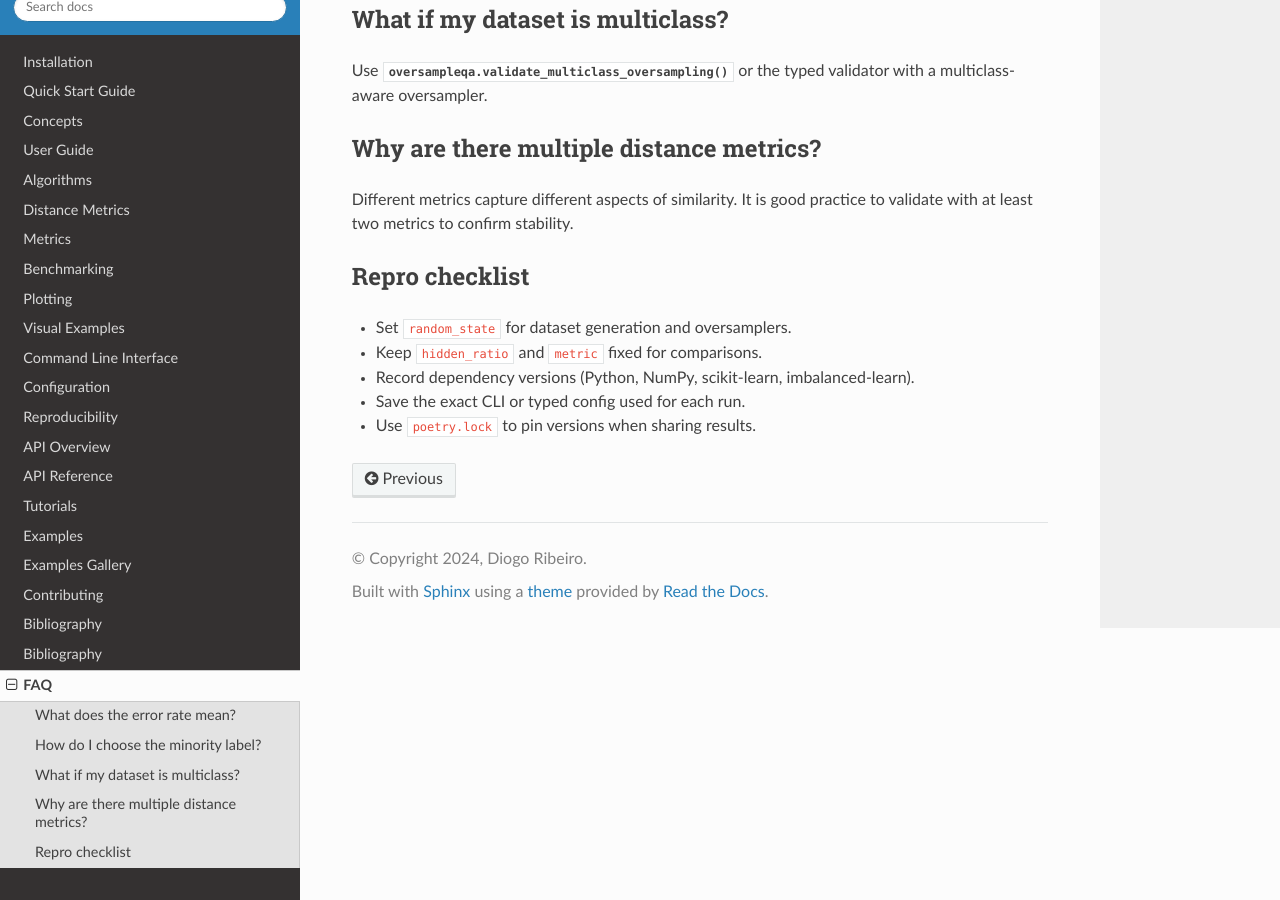
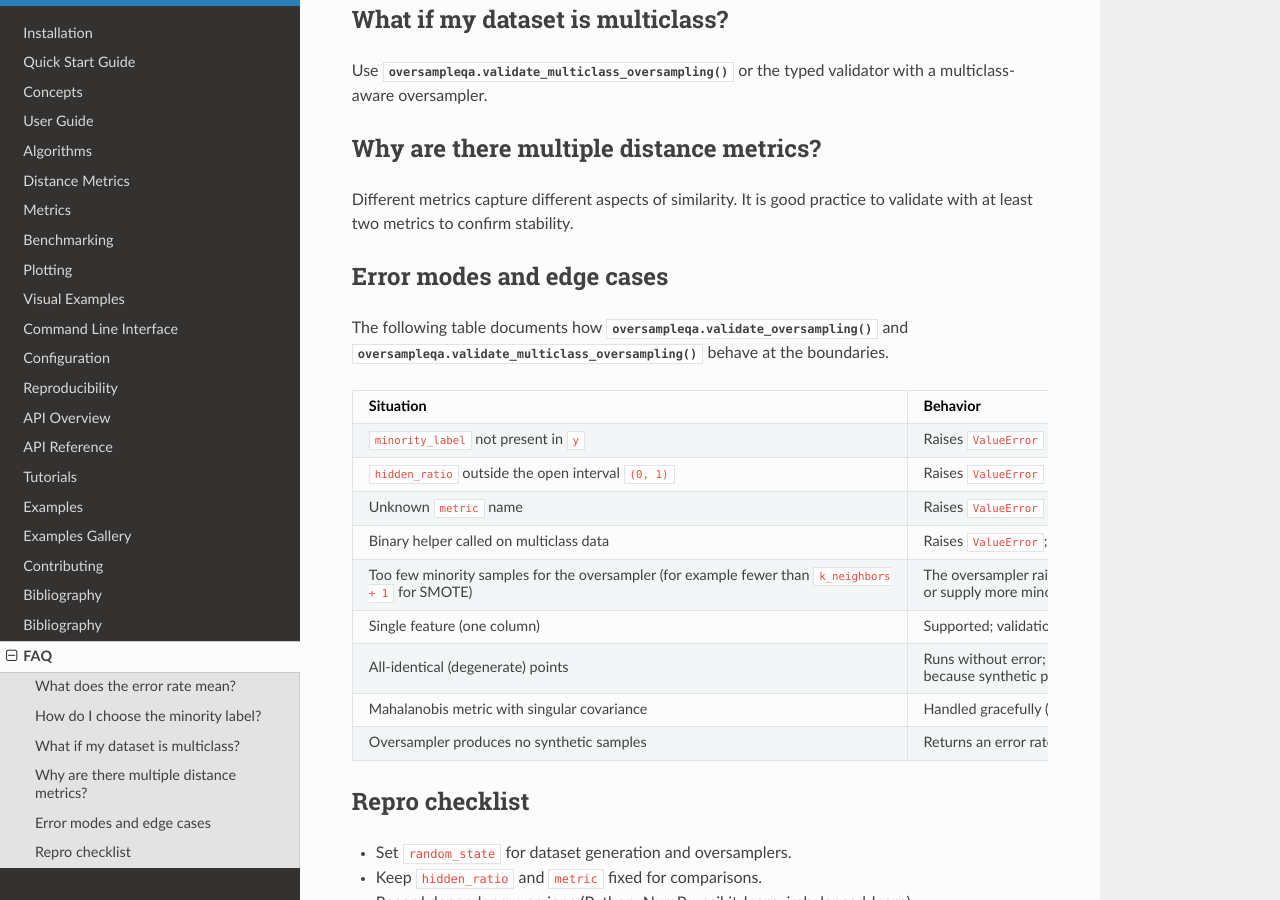
Before and after one commit to DiogoRibeiro7/OversampleQA, a Sphinx documentation site: the page built from docs/faq.rst, in a window 1280 px wide and 900 px high, scrolled down 414 px. Built offline with Sphinx 7.4.7 and the Read the Docs theme 3.1.0, drawn with Linux system fonts in a browser that asks for light colours; pages that are not in the unit, such as notebooks, are missing from menus.

Commit message:
feat: validate hidden_ratio bounds and document API error modes
- Add _validate_hidden_ratio guard so validate_oversampling and
  validate_multiclass_oversampling raise a clear ValueError for hidden_ratio
  outside (0, 1) instead of leaking a scikit-learn InvalidParameterError
- Add parametrized tests covering the new guard for both validators
- Document public-API error modes and edge cases (minority absent, unknown
  metric, single feature, all-identical points, singular Mahalanobis
  covariance, too-few minority samples) in the FAQ

```diff
--- a/docs/faq.rst
+++ b/docs/faq.rst
@@ -25,6 +25,44 @@ Why are there multiple distance metrics?
 Different metrics capture different aspects of similarity. It is good practice to validate with at least two
 metrics to confirm stability.
 
+Error modes and edge cases
+--------------------------
+
+The following table documents how :func:`oversampleqa.validate_oversampling` and
+:func:`oversampleqa.validate_multiclass_oversampling` behave at the boundaries.
+
+.. list-table::
+   :header-rows: 1
+   :widths: 35 65
+
+   * - Situation
+     - Behavior
+   * - ``minority_label`` not present in ``y``
+     - Raises ``ValueError`` ("minority_label ... not found in y").
+   * - ``hidden_ratio`` outside the open interval ``(0, 1)``
+     - Raises ``ValueError`` up front before any work is done.
+   * - Unknown ``metric`` name
+     - Raises ``ValueError`` ("Unsupported metric ...").
+   * - Binary helper called on multiclass data
+     - Raises ``ValueError``; use :func:`oversampleqa.validate_multiclass_oversampling`.
+   * - Too few minority samples for the oversampler (for example fewer than
+       ``k_neighbors + 1`` for SMOTE)
+     - The oversampler raises its own ``ValueError``; OversampleQA logs and
+       re-raises it unchanged. Reduce the oversampler's ``k_neighbors`` or
+       supply more minority samples.
+   * - Single feature (one column)
+     - Supported; validation runs normally.
+   * - All-identical (degenerate) points
+     - Runs without error; the error rate tends toward ``1.0`` because synthetic
+       points are indistinguishable from the hidden majority. Treat this as a
+       signal that the data carries no usable structure rather than a quality
+       verdict.
+   * - Mahalanobis metric with singular covariance
+     - Handled gracefully (a pseudo-inverse is used); no exception is raised.
+   * - Oversampler produces no synthetic samples
+     - Returns an error rate of ``0.0`` (and empty detail arrays when
+       ``return_details=True``).
+
 Repro checklist
 ---------------
 
```
Also changed, not shown: CHANGELOG.md (+7 -0 lines), 2 other files.
